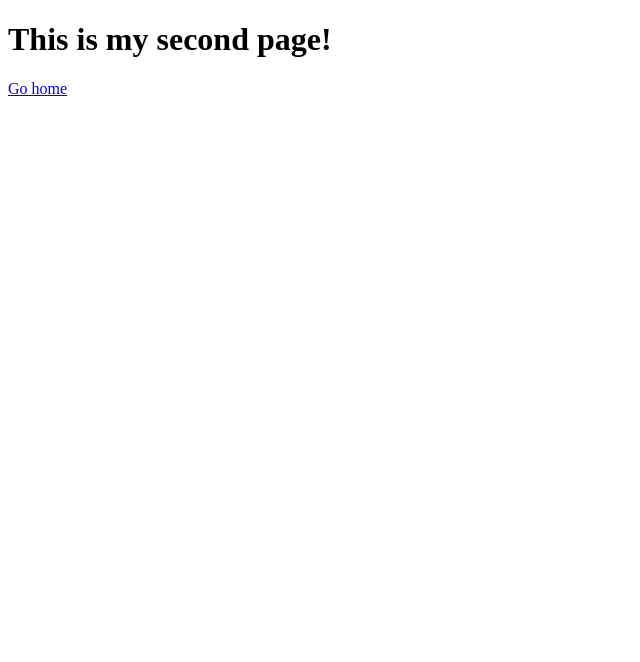
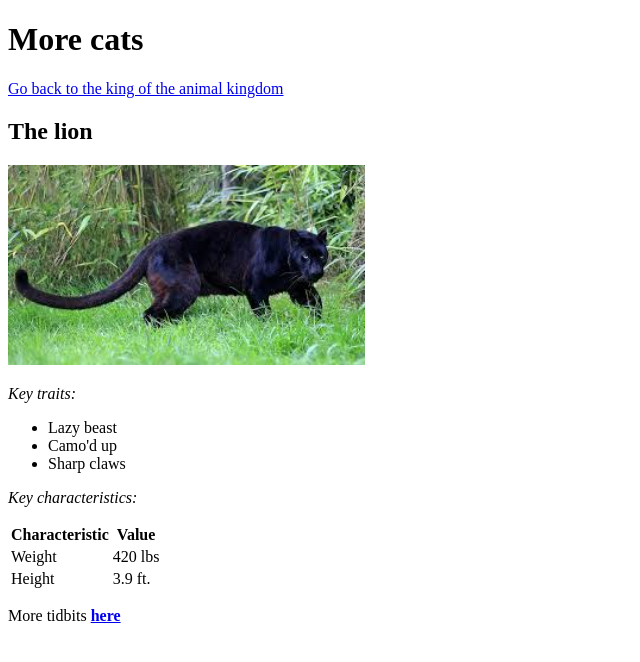
Before and after one commit to Mathieubarth/Mathieubarth.github.io, a plain HTML site: page whatever.html in a window 1280 px wide. Shown: the whole page, without its empty margins (0-640 px from the left). Drawn offline with Linux system fonts and the light colour scheme.

Commit message:
more cats

```diff
--- a/whatever.html
+++ b/whatever.html
@@ -4,7 +4,32 @@
         <title>Mathieu's Website</title>
     </head>
     <body>
-        <h1>This is my second page!</h1>
-        <p><a href="index.html">Go home</a></p>
+        <h1>More cats</h1>
+        <p><a href="index.html">Go back to the king of the animal kingdom</a></p>
+        <h2>The lion</h2>
+        <img src="panther.jpg" height="200px">
+        <p><em>Key traits:</em></p>
+        <ul>
+            <li>Lazy beast</li>
+            <li>Camo'd up</li>
+            <li>Sharp claws</li>
+        </ul>
+        <em>Key characteristics:</em>
+        <p></p>
+        <table>
+                <tr>
+                <th>Characteristic</th>
+                <th>Value</th>
+                </tr>
+                <tr>
+                <td>Weight</td>
+                <td>420 lbs</td>
+                </tr>
+                <tr>
+                <td>Height</td>
+                <td>3.9 ft.</td>
+                </tr>
+                </table>
+        <p>More tidbits <strong><a href="https://en.wikipedia.org/wiki/Lion"">here</a></strong></p>
     </body>
 </html>
```
Also changed, not shown: index.html (+1 -1 lines), panther.jpg (added).
